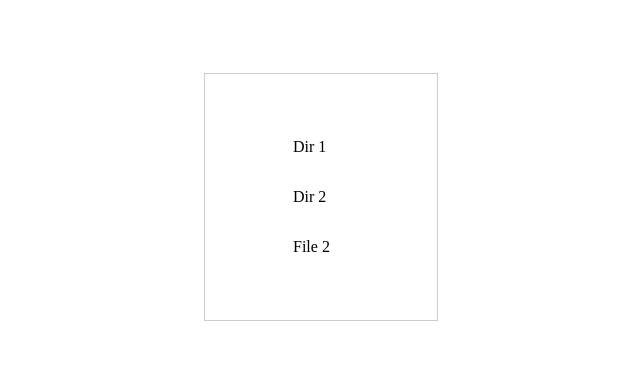
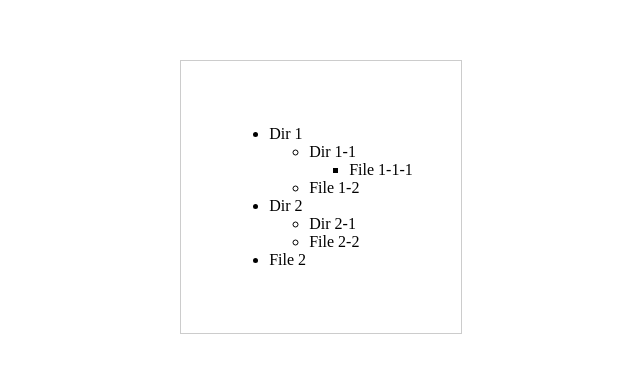
Before and after one commit to SO-Matveev/TreeFolders, a Vue app: page / in a window 1280 px wide. Shown: the part 211-584 px from the top of the page, without its empty margins (319-959 px from the left). Built offline with nearby package versions, Linux system fonts and the light colour scheme; the HTML template or start-up script is replaced by a standard one.

Commit message:
корректировка типа, отрисовка дерева через рекурсию, проверка иконок.

```diff
--- a/src/components/RowItem.vue
+++ b/src/components/RowItem.vue
@@ -2,6 +2,7 @@
 import type Itree from "@/stores/model";
 
 export default {
+  name: "RowItem",
   props: {
     treeFolders: Array<Itree>,
     depth: {
@@ -13,38 +14,69 @@
     return {
       parent: false,
       child: false,
-
     }
   }
 }
 </script>
 
 <template>
-      <ul
-        class="folder"
+
+  <ul>
+    <div class="container">
+      <li
+        class="item"
         v-for="treeFolder in treeFolders"
         :key="treeFolder.name"
       >
         <span @click="parent = !parent">{{ treeFolder.name }} </span>
-        <li class="file" @click="child = !child" v-for="folder in treeFolder.children">
-          <span v-if="!!parent"  >{{ folder.name }}</span>
-          <li class="file" v-for="file in folder.children">
-            <span v-if="!!parent && child">{{ file.name }}</span>
+        <RowItem :treeFolders="treeFolder.children" v-if="treeFolder.children"/>
       </li>
-        </li>
+    </div>
   </ul>
+
+  <!--      <ul-->
+  <!--        class="row"-->
+  <!--        v-for="treeFolder in treeFolders"-->
+  <!--        :key="treeFolder.name"-->
+  <!--      >-->
+  <!--          <div>-->
+  <!--            <fa icon="folder" v-if="treeFolder.name.includes('Dir')"></fa>-->
+  <!--            <fa icon="file" v-if="treeFolder.name.includes('File')"></fa>-->
+  <!--            <span @click="parent = !parent">{{ treeFolder.name }} </span>-->
+  <!--            <fa icon="pen-to-square"/>-->
+  <!--            <fa icon="xmark"></fa>-->
+  <!--          </div>-->
+
+  <!--        <li class="row" @click="child = !child" v-for="folder in treeFolder.children">-->
+  <!--          <div v-if="!!parent">-->
+  <!--            <fa icon="folder" v-if="folder.name.includes('Dir')"></fa>-->
+  <!--            <fa icon="file" v-if="folder.name.includes('File')"></fa>-->
+  <!--            <span>{{ folder.name }}</span>-->
+  <!--            <fa icon="pen-to-square"/>-->
+  <!--            <fa icon="xmark"></fa>-->
+  <!--          </div>-->
+
+  <!--          <li class="row" v-for="file in folder.children">-->
+  <!--            <div v-if="!!parent && child">-->
+  <!--              <fa icon="folder" v-if="file.name.includes('Dir')"></fa>-->
+  <!--              <fa icon="file" v-if="file.name.includes('File')"></fa>-->
+  <!--              <span >{{ file.name }}</span>-->
+  <!--              <fa icon="pen-to-square"/>-->
+  <!--              <fa icon="xmark"></fa>-->
+  <!--            </div>-->
+  <!--          </li>-->
+  <!--        </li>-->
+  <!--      </ul>-->
+
 </template>
 
 <style scoped>
-.folder{
-  :hover {
-    background-color: rgba(170, 161, 161, 0.4);
-    color: #000000
-  }
-}
-      .file {
+.row {
   margin-left: 3rem;
   list-style: none;
+  padding-left: 0.5rem;
+  padding-right: 1rem;
+
   :hover {
     background-color: rgba(170, 161, 161, 0.4);
     color: #000000
```
Lines whose indentation alone changed are shown as unchanged.
